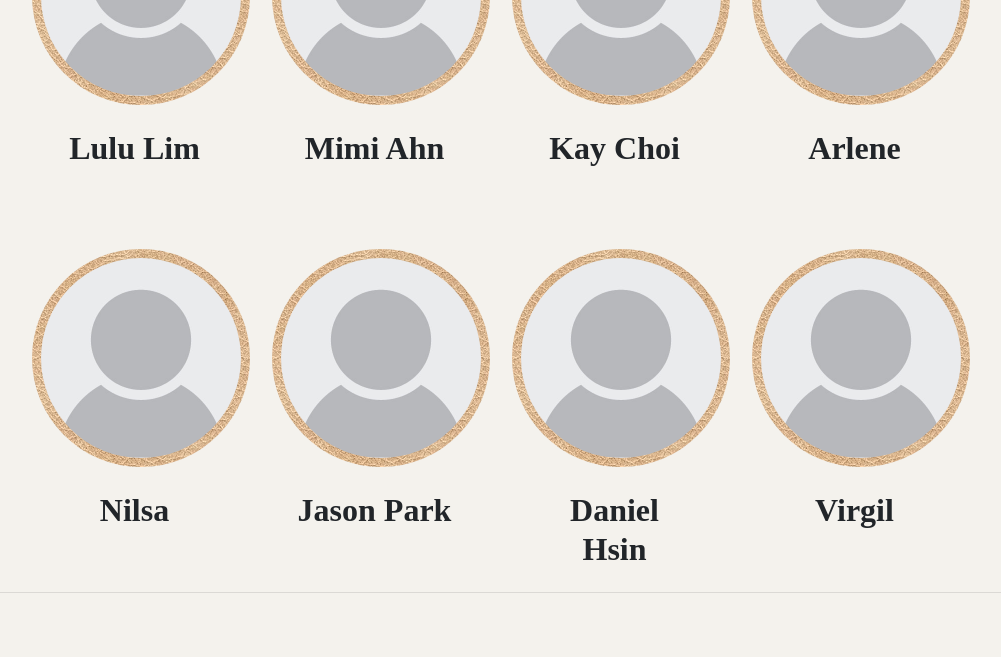
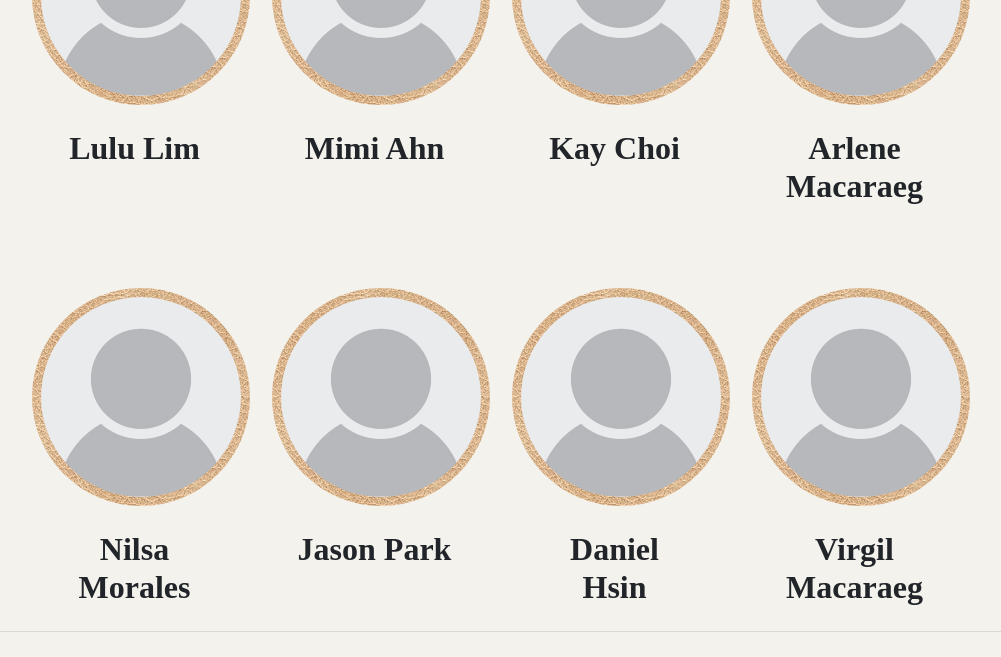
Before and after one commit to asolace/emc, a React (Create React App) app: page /about in a window 1280 px wide. Shown: the part 2500-3157 px from the top of the page, without its empty margins (156-1157 px from the left). Built offline with nearby package versions, Linux system fonts and the light colour scheme; a web font is replaced by a local one; what react-google-maps would draw is missing.

Commit message:
added last names of deacons

```diff
--- a/src/components/About.js
+++ b/src/components/About.js
@@ -46,13 +46,13 @@ class About extends Component {
             <Col><div className="about-deacon-image-container"><img className="about-deacon-image" src={profilepic}></img></div><h2 className="about-deacon-name">Lulu Lim</h2></Col>
             <Col><div className="about-deacon-image-container"><img className="about-deacon-image" src={profilepic}></img></div><h2 className="about-deacon-name">Mimi Ahn</h2></Col>
             <Col><div className="about-deacon-image-container"><img className="about-deacon-image" src={profilepic}></img></div><h2 className="about-deacon-name">Kay Choi</h2></Col>
-            <Col><div className="about-deacon-image-container"><img className="about-deacon-image" src={profilepic}></img></div><h2 className="about-deacon-name">Arlene</h2></Col>
+            <Col><div className="about-deacon-image-container"><img className="about-deacon-image" src={profilepic}></img></div><h2 className="about-deacon-name">Arlene Macaraeg</h2></Col>
           </Row>
           <Row className="about-deacon-row">
-            <Col><div className="about-deacon-image-container"><img className="about-deacon-image" src={profilepic}></img></div><h2 className="about-deacon-name">Nilsa</h2></Col>
+            <Col><div className="about-deacon-image-container"><img className="about-deacon-image" src={profilepic}></img></div><h2 className="about-deacon-name">Nilsa Morales</h2></Col>
             <Col><div className="about-deacon-image-container"><img className="about-deacon-image" src={profilepic}></img></div><h2 className="about-deacon-name">Jason Park</h2></Col>
             <Col><div className="about-deacon-image-container"><img className="about-deacon-image" src={profilepic}></img></div><h2 className="about-deacon-name">Daniel Hsin</h2></Col>
-            <Col><div className="about-deacon-image-container"><img className="about-deacon-image" src={profilepic}></img></div><h2 className="about-deacon-name">Virgil</h2></Col>
+            <Col><div className="about-deacon-image-container"><img className="about-deacon-image" src={profilepic}></img></div><h2 className="about-deacon-name">Virgil Macaraeg</h2></Col>
           </Row>
         </div>
 
```
